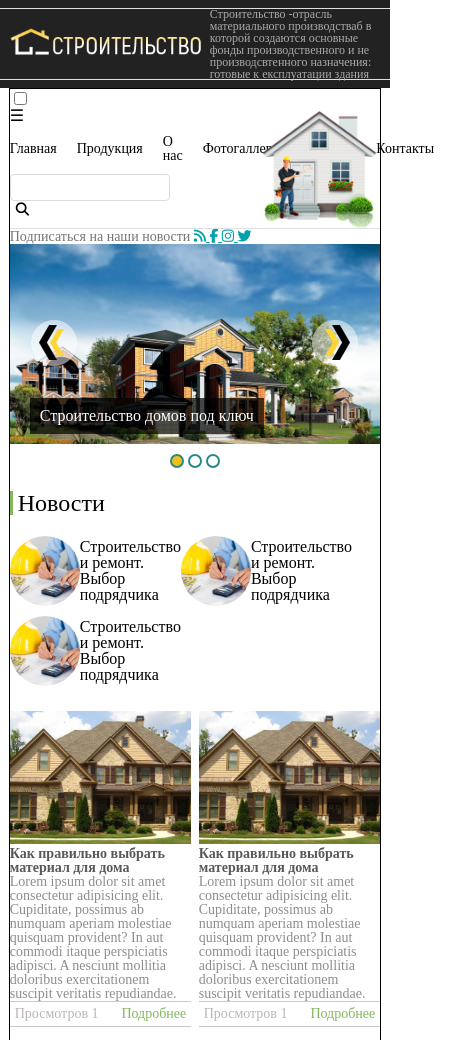
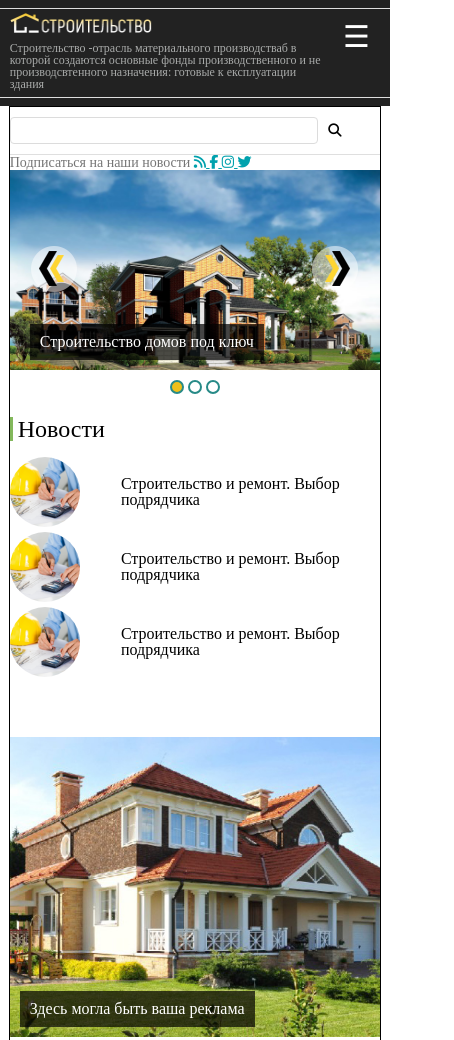
Before and after one commit to AlexFirulin/verstka-v2, a plain HTML site: page index.html in a window 390 px wide. Shown: the top 1040 px of the page, 454 px wide, since content can reach past the window. Drawn offline with Linux system fonts and the light colour scheme.

Commit message:
follow markup

```diff
--- a/mobile.css
+++ b/mobile.css
@@ -109,3 +109,103 @@
     margin: 0 10px;
   }
 }
+@media (max-width:600px) {
+  .menu img{
+    display: none;
+  }
+}
+@media (max-width:500px){
+  .top-wrap >div{
+    flex-direction: column;
+    align-items: flex-start;
+    height: auto;
+
+  }
+  .top-wrap .logo{
+    width: 40%;
+  }
+  .top-wrap .logo img{
+    width: 100%;
+  }
+  .top-wrap .description{
+    width: 85%;
+    font-size: 12px;
+    margin-bottom: 7px;
+  }
+  .menu nav{
+    position: fixed;
+    height: 100vh;
+    width: 100vw;
+    left: 0;
+    top: 0;
+    background: #19adac;
+    z-index: 2;
+    margin-top: -100vh;
+    transition: 0.5s;
+  }
+  .menu nav ul{
+    flex-direction: column;
+    justify-content: flex-start;
+    height: 80vh;
+  }
+  .menu nav ul li{
+    flex-basis: 50%;
+  }
+  .menu nav ul li a{
+    display:flex;
+    height: 100%;
+    width: 100%;
+    justify-content: center;
+    align-items: center;
+    font-size: 20px;
+    color: #fff;
+  }
+  .menu nav ul li:hover>.submenu{
+    display: none;
+  }
+  .menu form{
+    margin-top: 10px;
+    width: 100%;
+  }
+  .menu input[type="checkbox"]{
+    display: none;
+  }
+  .menu label{
+    position: fixed;
+    right: 20px;
+    top: 22px;
+    color: #fff;
+    font-size: 30px;
+    z-index: 10;
+    cursor: pointer;
+  }
+  .menu input[type="checkbox"]:checked ~ nav {
+    margin-top: 0;
+  }
+  section{
+    display: block;
+    position: relative;
+    margin: 60px 0 20px;
+  }
+  section h2{
+    position: absolute;
+    top: -40px;
+    margin: 0;
+  }
+  section article{
+     flex-basis: 100%;
+  }
+  section aside{
+    display: block;
+    height: 300px;
+  }
+  .content .right .wrap-title{
+    display: block;
+  }
+  footer nav ul li a{
+    font-size: 12px;
+  }
+  footer .links {
+    flex-direction: column;
+  }
+}
```
